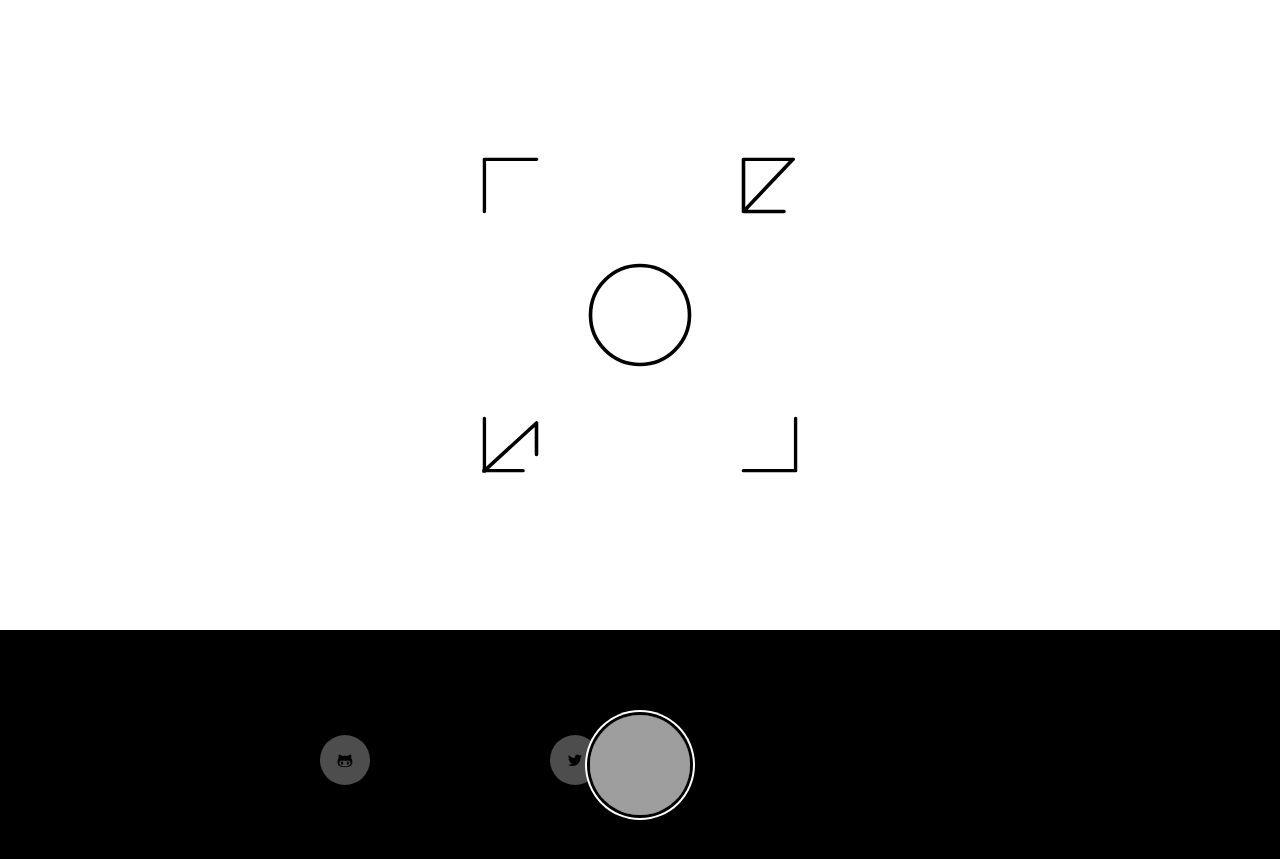
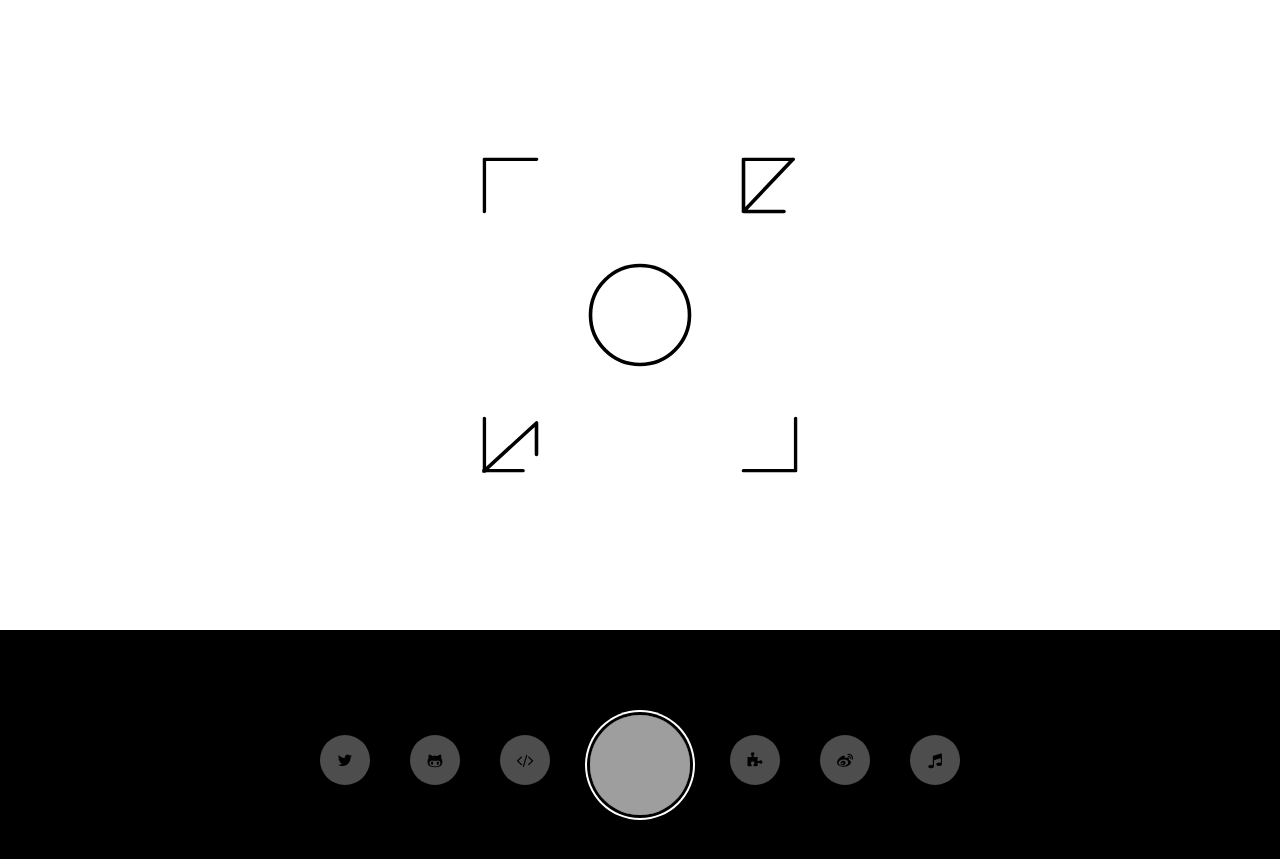
Before and after one commit to humyna/humyna.github.io, a Jekyll site: the page built from index.html, in a window 1280 px wide. Shown: the top 859 px of the page. Built offline with Jekyll 4.4.1, drawn with Linux system fonts in a browser that asks for light colours; nearby versions of some CDN libraries; some web fonts are replaced; grey boxes are pictures that could not be loaded.

Commit message:
change index

```diff
--- a/_config.yml
+++ b/_config.yml
@@ -19,6 +19,9 @@ fragmenturl: /fragment/
 avatar: //tva2.sinaimg.cn/crop.0.0.640.640.300/837c3916jw8f3phjbg2fij20hs0hsmxf.jpg
 email: hufo125@gmail.com
 github: https://github.com/humyna
+weibo: http://tec.zoio.info
+twitter: http://tec.zoio.info
+music: http://tec.zoio.info
 
 # Logo setting
 logocolor: '#000'
--- a/_includes/info.html
+++ b/_includes/info.html
@@ -2,9 +2,13 @@
   <div class="info-content">
     <img class="info-avatar" src="{{site.avatar}}" />
     <div class="info-link">
+      <a class="info-icon extra" href="{{site.twitter}}"><i class="fa fa-twitter"></i></a>
       <a class="info-icon extra" href="{{site.github}}" target="_blank"><i class="fa fa-github-alt"></i></a>
+      <a class="info-icon" href="{{site.codeurl}}"><i class="fa fa-code"></i></a>
       <div style="width: 100px; height: 100px; float: left; margin: 0 20px;"></div>
-     <a class="info-icon extra" href="{{site.twitter}}"><i class="fa fa-twitter"></i></a>
+      <a class="info-icon" href="{{site.fragmenturl}}"><i class="fa fa-puzzle-piece"></i></a>
+      <a class="info-icon extra" href="{{site.weibo}}" target="_blank"><i class="fa fa-weibo"></i></a>
+      <a class="info-icon extra" href="{{site.music}}" target="_blank"><i class="fa fa-music"></i></a>
     </div>
   </div>
 </section>
```
